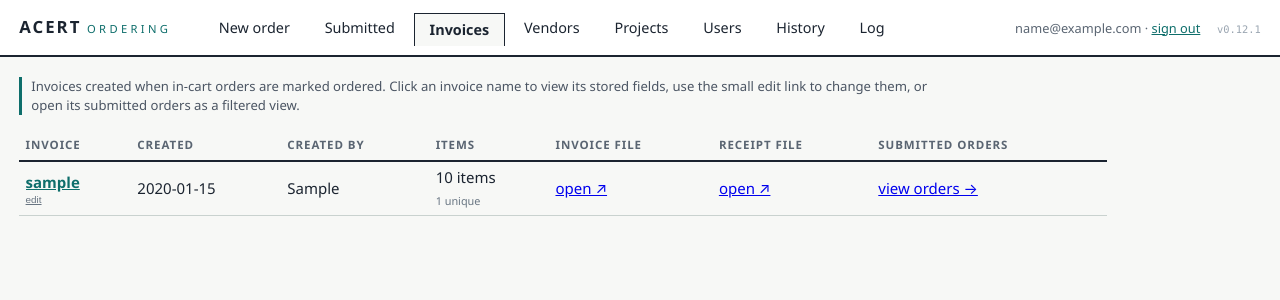
After one commit to jmfrancklab/orderapp, a Flask app: page /invoices in a window 1280 px wide. The commit adds this page. Shown: the top 300 px of the page. Run offline with Flask 3, Linux system fonts and the light colour scheme; the visitor is signed in with stand-in values (Sample User, id 1); tables that the repository leaves empty hold one stand-in row (values such as "Sample post").

Commit message:
fixing invoice and filtering isssues

```diff
--- a/app.py
+++ b/app.py
@@ -22,7 +22,7 @@ BASE_DIR = os.path.dirname(os.path.abspath(__file__))
 DB_PATH = os.path.join(BASE_DIR, "orders.db")
 
 # Increment this (major.minor.patch) whenever you deploy a meaningful change.
-__version__ = "0.11.3"
+__version__ = "0.12.1"
 
 # ── Config ────────────────────────────────────────────────────────────────────
 def _load_config():
@@ -587,6 +587,30 @@ def fetch_projects(db):
     return db.execute("SELECT * FROM projects ORDER BY name COLLATE NOCASE").fetchall()
 
 
+def fetch_visible_invoices(db, email):
+    return db.execute(
+        """SELECT i.*, COUNT(o.id) AS unique_items,
+                  COALESCE(SUM(o.quantity), 0) AS item_count
+           FROM invoices i
+           JOIN orders o ON o.invoice_id = i.id
+           WHERE o.user_email = ? OR EXISTS (
+               SELECT 1 FROM trackers t WHERE t.order_id = o.id AND t.email = ?
+           )
+           GROUP BY i.id
+           ORDER BY i.created_at DESC, i.id DESC""",
+        (email, email)).fetchall()
+
+
+def visible_in_cart_count(db, email):
+    row = db.execute(
+        """SELECT COUNT(DISTINCT o.id) AS n FROM orders o
+           LEFT JOIN trackers t ON t.order_id = o.id
+           WHERE o.status = 'submitted' AND o.order_status = 'in cart'
+             AND (o.user_email = ? OR t.email = ?)""",
+        (email, email)).fetchone()
+    return row["n"]
+
+
 def trackers_for(db, order_ids):
     out = {oid: [] for oid in order_ids}
     if order_ids:
@@ -602,7 +626,7 @@ SUBMITTED_TEXT_FILTERS = (
     "submitted_at", "user_email", "description", "link", "use_note", "cost",
     "quantity", "trackers",
 )
-SUBMITTED_CHOICE_FILTERS = ("vendor_id", "project_id", "order_status")
+SUBMITTED_CHOICE_FILTERS = ("vendor_id", "project_id", "order_status", "invoice_id")
 
 
 def submitted_filters_from_args(args):
@@ -677,14 +701,28 @@ def filter_submitted_rows(rows, filters, trackers):
     return filtered
 
 
-def submitted_filter_choices(rows, vendors, projects):
+def submitted_filter_choices(rows, vendors, projects, invoices, filters, trackers):
     labels = {
         "vendor_id": {str(v["id"]): v["name"] for v in vendors},
         "project_id": {str(p["id"]): p["name"] for p in projects},
+        "invoice_id": {str(i["id"]): i["nickname"] for i in invoices},
+        "order_status": {
+            "not ready": "Not ready", "submitted": "Submitted",
+            "in cart": "In cart", "ordered": "Ordered", "received": "Received",
+            "requires reimbursement": "Requires reimbursement",
+        },
     }
     choices = {}
-    for field in ("vendor_id", "project_id"):
-        values = {str(row[field] if row[field] is not None else "") for row in rows}
+    for field in SUBMITTED_CHOICE_FILTERS:
+        # Facet against every active rule except this field's own selection.
+        # This keeps alternatives selectable while removing choices that cannot
+        # match the rest of the current filtered view.
+        facet_filters = {
+            key: dict(value) for key, value in filters.items()
+        }
+        facet_filters[field]["selected"] = []
+        facet_rows = filter_submitted_rows(rows, facet_filters, trackers)
+        values = {str(row[field] if row[field] is not None else "") for row in facet_rows}
         choices[field] = [
             {"value": value, "label": labels[field].get(value, "(none)" if not value else value)}
             for value in sorted(values, key=lambda value: labels[field].get(value, "").casefold())
@@ -1025,25 +1063,26 @@ def submitted():
     rows = filter_submitted_rows(all_rows, filters, all_trackers)
     vendors = fetch_vendors(db)
     projects = fetch_projects(db)
-    invoices = db.execute(
-        """SELECT i.*, COUNT(o.id) AS unique_items,
-                  COALESCE(SUM(o.quantity), 0) AS item_count
-           FROM invoices i
-           JOIN orders o ON o.invoice_id = i.id
-           WHERE o.user_email = ? OR EXISTS (
-               SELECT 1 FROM trackers t WHERE t.order_id = o.id AND t.email = ?
-           )
-           GROUP BY i.id
-           ORDER BY i.created_at DESC, i.id DESC""",
-        (email, email)).fetchall()
+    invoices = fetch_visible_invoices(db, email)
+    invoice_by_id = {invoice["id"]: invoice for invoice in invoices}
     return render_template(
         "submitted.html", tab="submitted", rows=rows,
         vendors=vendors, projects=projects, trackers=all_trackers, invoices=invoices,
         submitted_filters=filters,
         submitted_filters_active=submitted_filters_active(filters),
-        submitted_filter_choices=submitted_filter_choices(all_rows, vendors, projects),
+        submitted_filter_choices=submitted_filter_choices(
+            all_rows, vendors, projects, invoices, filters, all_trackers),
         submitted_totals=submitted_totals(rows), has_submitted_orders=bool(all_rows),
-        in_cart_count=sum(row["order_status"] == "in cart" for row in all_rows))
+        in_cart_count=visible_in_cart_count(db, email),
+        invoice_by_id=invoice_by_id)
+
+
+@app.route("/invoices")
+@login_required
+def invoices():
+    return render_template(
+        "invoices.html", tab="invoices",
+        invoices=fetch_visible_invoices(get_db(), current_user()))
 
 
 @app.route("/vendors", methods=["GET", "POST"])
@@ -1284,7 +1323,10 @@ def api_save(oid):
         vals.append(oid)
         db.execute(f"UPDATE orders SET {', '.join(sets)} WHERE id = ?", vals)
         db.commit()
-    return jsonify(ok=True)
+    response = {"ok": True}
+    if requested_status is not None:
+        response["in_cart_count"] = visible_in_cart_count(db, email)
+    return jsonify(response)
 
 
 @app.route("/api/invoices/from-cart", methods=["POST"])
@@ -1704,6 +1746,7 @@ def export_xlsx(view):
     if view == "submitted":
         vendor_map  = {v["id"]: v["name"] for v in fetch_vendors(db)}
         project_map = {p["id"]: p["name"] for p in fetch_projects(db)}
+        invoice_map = {i["id"]: i["nickname"] for i in fetch_visible_invoices(db, email)}
         rows = db.execute(
             """SELECT DISTINCT o.* FROM orders o
                LEFT JOIN trackers t ON t.order_id = o.id
@@ -1712,7 +1755,7 @@ def export_xlsx(view):
             (email, email)).fetchall()
         headers = [("ID", 5), ("Submitted", 12), ("By", 24), ("Description", 30),
                    ("Link", 42), ("Vendor", 20), ("Project", 18), ("Use", 22),
-                   ("Cost ($)", 12), ("Order Status", 14)]
+                   ("Cost ($)", 12), ("Order Status", 14), ("Invoice", 18)]
         def _rows():
             for r in rows:
                 yield (r["id"], (r["submitted_at"] or "")[:10], r["user_email"],
@@ -1720,7 +1763,8 @@ def export_xlsx(view):
                        vendor_map.get(r["vendor_id"], ""),
                        project_map.get(r["project_id"], ""),
                        r["use_note"], _cost_val(r["cost"]),
-                       r["order_status"] or "submitted")
+                       r["order_status"] or "submitted",
+                       invoice_map.get(r["invoice_id"], ""))
         wb = _make_workbook("Submitted Orders", headers, _rows())
         return _xlsx_response(wb, "submitted_orders.xlsx")
 
--- a/static/app.js
+++ b/static/app.js
@@ -84,13 +84,13 @@
     }
   }
 
-  function saveField(input) {
+  function saveField(input, onOk) {
     var row = rowOf(input);
     if (!row) return;
     var field = input.dataset.field;
     var body = {};
     body[field] = input.value;
-    post("/api/orders/" + row.dataset.id, "POST", body);
+    post("/api/orders/" + row.dataset.id, "POST", body, onOk);
   }
 
   function debounceSave(input) {
@@ -497,8 +497,8 @@
     { field: "use_note",     type: "text" },
     { field: "cost",         type: "text" },
     { field: "quantity",     type: "text" },
-    { field: "order_status", type: "checkbox", label: "Order Status",
-      fixedValues: ["not ready", "submitted", "in cart", "ordered", "received", "requires reimbursement"] },
+    { field: "order_status", type: "checkbox", label: "Order Status" },
+    { field: "invoice_id",   type: "checkbox", label: "Invoice" },
     { field: "trackers",     type: "text" }
   ];
   var FILTER_FIELD_DISPLAY = {
@@ -773,6 +773,14 @@
   /* --- in-cart ordering and invoice popup ---------------------------- */
 
   var markCartOrderedBtn = document.getElementById("mark-cart-ordered");
+  function setInCartCount(count) {
+    if (!markCartOrderedBtn) return;
+    count = Math.max(0, count || 0);
+    markCartOrderedBtn.dataset.inCartCount = String(count);
+    markCartOrderedBtn.disabled = count === 0;
+    markCartOrderedBtn.textContent = "Mark all in cart as ordered" +
+      (count ? " (" + count + ")" : "");
+  }
   if (markCartOrderedBtn) {
     markCartOrderedBtn.addEventListener("click", function () {
       if (!window.confirm(
@@ -908,7 +916,13 @@
   document.addEventListener("change", function (e) {
     var t = e.target;
     if (t.matches("select[data-field]")) {
-      saveField(t);
+      if (t.classList.contains("status-select")) {
+        saveField(t, function (data) {
+          setInCartCount(data.in_cart_count);
+        });
+      } else {
+        saveField(t);
+      }
       if (t.classList.contains("vendor-select")) updateFlag(t);
       if (t.classList.contains("status-select")) updateStatusClass(t);
     } else if (t.matches('input[data-field="link"]')) {
--- a/static/style.css
+++ b/static/style.css
@@ -69,7 +69,7 @@ main { padding: 1.2rem 1.2rem 3rem; max-width: 1500px; margin: 0 auto; }
   border-bottom: 1px solid var(--rule);
 }
 .submitted-sheet .sheet-head, .submitted-row, .submitted-sheet .sheet-foot {
-  grid-template-columns: 5.5rem 1fr 1.4fr 1.4fr 1.1fr 1fr 1.1fr 5.5rem 3rem 7rem 1.2fr 2.2rem;
+  grid-template-columns: 5.5rem 1fr 1.4fr 1.4fr 1.1fr 1fr 1.1fr 5.5rem 3rem 7rem 6rem 1.2fr 2.2rem;
 }
 
 /* totals row at the foot of an order sheet */
@@ -208,6 +208,8 @@ input[data-field="link"] { font-family: var(--mono); font-size: .8rem; }
   border: 1px solid var(--rule); background: #fff;
 }
 .invoice-name { color: var(--accent); font-weight: 700; }
+.invoice-cell { display: grid; justify-items: start; align-content: center; min-width: 0; }
+.invoice-cell .invoice-name { max-width: 100%; overflow: hidden; text-overflow: ellipsis; }
 .invoice-edit {
   justify-self: start; border: 0; background: none; padding: 0;
   color: #687582; cursor: pointer; font-size: .62rem; text-decoration: underline;
--- a/templates/base.html
+++ b/templates/base.html
@@ -12,6 +12,7 @@
   <nav class="tabs">
     <a href="{{ url_for('orders') }}"    class="{{ 'active' if tab=='orders' }}">New order</a>
     <a href="{{ url_for('submitted') }}" class="{{ 'active' if tab=='submitted' }}">Submitted</a>
+    <a href="{{ url_for('invoices') }}"  class="{{ 'active' if tab=='invoices' }}">Invoices</a>
     <a href="{{ url_for('vendors') }}"   class="{{ 'active' if tab=='vendors' }}">Vendors</a>
     <a href="{{ url_for('projects') }}"  class="{{ 'active' if tab=='projects' }}">Projects</a>
     <a href="{{ url_for('users') }}"     class="{{ 'active' if tab=='users' }}">Users</a>
--- /dev/null
+++ b/templates/invoices.html
@@ -0,0 +1,48 @@
+{% extends "base.html" %}
+{% block title %}Invoices{% endblock %}
+{% block content %}
+
+<p class="explain">Invoices created when in-cart orders are marked ordered.
+Click an invoice name to view its stored fields, use the small edit link to
+change them, or open its submitted orders as a filtered view.</p>
+
+{% if invoices %}
+<div class="table-wrap">
+  <table class="ref-table invoice-table">
+    <thead>
+      <tr>
+        <th>Invoice</th><th>Created</th><th>Created by</th><th>Items</th>
+        <th>Invoice file</th><th>Receipt file</th><th>Submitted orders</th>
+      </tr>
+    </thead>
+    <tbody>
+      {% for invoice in invoices %}
+      <tr>
+        <td>
+          <span class="invoice-cell">
+            <a href="#invoice-{{ invoice.id }}" class="invoice-name"
+               data-invoice-id="{{ invoice.id }}"
+               data-nickname="{{ invoice.nickname }}"
+               data-invoice-url="{{ invoice.invoice_url }}"
+               data-receipt-url="{{ invoice.receipt_url }}">{{ invoice.nickname }}</a>
+            <button type="button" class="invoice-edit"
+                    data-invoice-id="{{ invoice.id }}">edit</button>
+          </span>
+        </td>
+        <td>{{ invoice.created_at[:10] }}</td>
+        <td>{{ invoice.created_by }}</td>
+        <td>{{ invoice.item_count }} item{{ '' if invoice.item_count == 1 else 's' }}<br>
+            <span class="invoice-item-count">{{ invoice.unique_items }} unique</span></td>
+        <td>{% if invoice.invoice_url %}<a href="{{ invoice.invoice_url }}" target="_blank" rel="noopener">open ↗</a>{% else %}—{% endif %}</td>
+        <td>{% if invoice.receipt_url %}<a href="{{ invoice.receipt_url }}" target="_blank" rel="noopener">open ↗</a>{% else %}—{% endif %}</td>
+        <td><a href="{{ url_for('submitted', filter_invoice_id=invoice.id) }}">view orders →</a></td>
+      </tr>
+      {% endfor %}
+    </tbody>
+  </table>
+</div>
+{% else %}
+<p class="empty">No invoices yet. Mark in-cart orders as ordered from the Submitted tab to create one.</p>
+{% endif %}
+
+{% endblock %}
```
Also changed, not shown: templates/submitted.html (+21 -22 lines), tests/test_invoice_workflow.py (+43 -1 lines), README.md.
